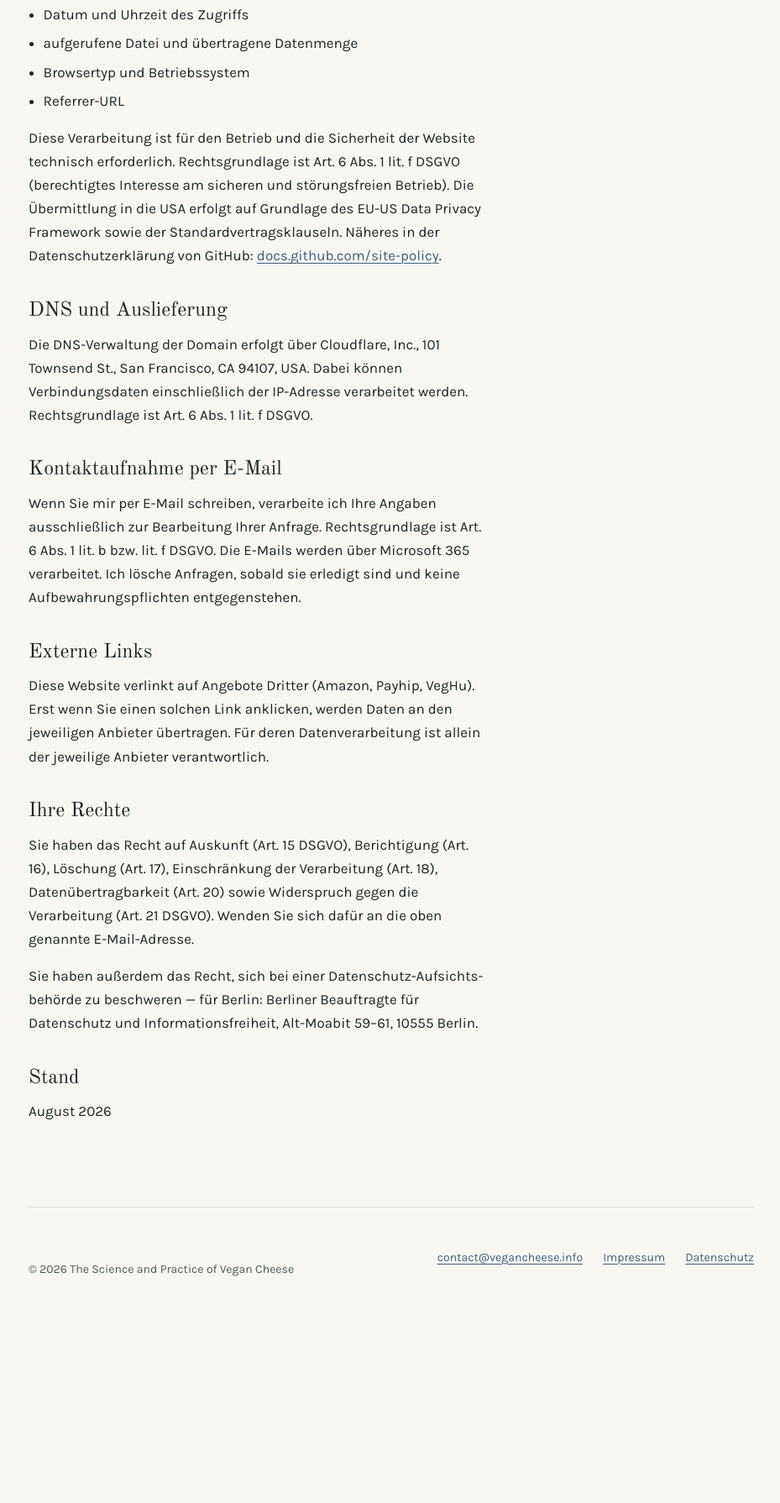
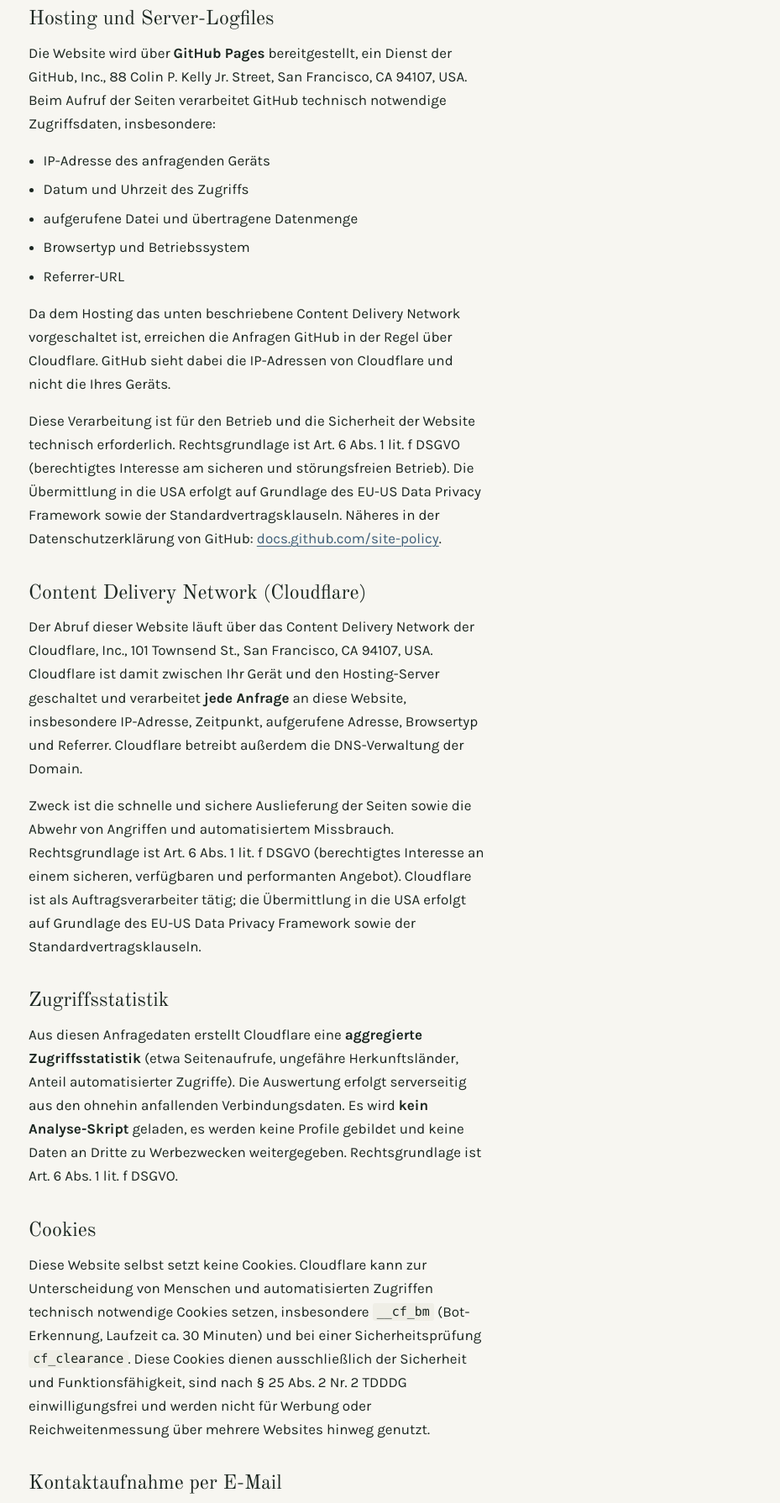
Before and after one commit to cura-loucura/vegancheese.info, a plain HTML site: page datenschutz.html in a window 1280 px wide. Shown: the part 987-2777 px from the top of the page at 84% size, without its empty margins (174-1103 px from the left). Before the commit the page ends 2572 px from the top, so only its background shows below. Drawn offline with Linux system fonts and the light colour scheme.

Commit message:
legal: describe Cloudflare proxy and its cookies accurately
The site stayed proxied through Cloudflare rather than pointing straight
at GitHub Pages, which makes the original text wrong in three places:

- "keine Analyse-Dienste" — Cloudflare produces aggregate traffic stats
  from request data. Now its own Zugriffsstatistik section.
- "keine Cookies" — Cloudflare may set __cf_bm and cf_clearance for bot
  defence. Now named explicitly, with the TDDDG 25(2) exemption that is
  why there is still no consent banner.
- Cloudflare described as DNS only — it proxies every request. Promoted
  from a DNS footnote to a CDN section naming it as Auftragsverarbeiter.

Also notes that GitHub sees Cloudflare's IPs rather than the visitor's,
since the proxy sits in front. Impressum address left as a placeholder.

```diff
--- a/assets/style.css
+++ b/assets/style.css
@@ -339,6 +339,15 @@ a:hover {
   margin-bottom: 0.4rem;
 }
 
+.prose code {
+  font-family: ui-monospace, SFMono-Regular, Menlo, monospace;
+  font-size: 0.88em;
+  background: var(--paper-warm);
+  padding: 0.1em 0.35em;
+  border-radius: 3px;
+  word-break: break-word;
+}
+
 .todo {
   background: var(--rind);
   border-left: 3px solid #b9924a;
--- a/datenschutz.html
+++ b/datenschutz.html
@@ -34,9 +34,10 @@
         <div class="todo">
           <strong>Vor Veröffentlichung prüfen</strong>
           Dieser Text beschreibt die Website so, wie sie technisch tatsächlich
-          gebaut ist: statische Seiten, keine Cookies, keine Analyse, kein
-          Formular. Er ist keine Rechtsberatung. Die Anschrift unter
-          „Verantwortlicher“ muss noch ergänzt werden.
+          gebaut ist: statische Seiten, kein Formular, keine eigenen Cookies,
+          Auslieferung über Cloudflare vor GitHub Pages. Er ist keine
+          Rechtsberatung. Die Anschrift unter „Verantwortlicher“ muss noch
+          ergänzt werden.
         </div>
 
         <h2>Verantwortlicher</h2>
@@ -48,12 +49,20 @@
 
         <h2>Kurzfassung</h2>
         <p>
-          Diese Website setzt <strong>keine Cookies</strong>, bindet
-          <strong>keine Analyse- oder Tracking-Dienste</strong> ein und enthält
-          <strong>kein Kontaktformular</strong>. Schriften und Bilder werden
-          vom eigenen Server ausgeliefert; es werden keine externen Ressourcen
-          nachgeladen. Deshalb gibt es auch keinen Cookie-Banner — es gibt
-          nichts einzuwilligen.
+          Diese Website setzt <strong>keine eigenen Cookies</strong>, bindet
+          <strong>kein Tracking und keine Werbenetzwerke</strong> ein und
+          enthält <strong>kein Kontaktformular</strong>. Schriften und Bilder
+          werden vom eigenen Server ausgeliefert; es werden keine externen
+          Ressourcen nachgeladen und keine Daten an Google übertragen.
+        </p>
+        <p>
+          Die Auslieferung läuft über Cloudflare. Dabei entstehen
+          <strong>aggregierte Zugriffsstatistiken</strong> und es können
+          <strong>technisch notwendige Cookies</strong> zur Bot-Abwehr gesetzt
+          werden. Beides ist für den sicheren Betrieb erforderlich und nach
+          § 25 Abs. 2 TDDDG einwilligungsfrei — deshalb gibt es keinen
+          Cookie-Banner. Eine Wiedererkennung einzelner Personen über mehrere
+          Websites hinweg findet nicht statt.
         </p>
 
         <h2>Hosting und Server-Logfiles</h2>
@@ -71,6 +80,12 @@
           <li>Referrer-URL</li>
         </ul>
         <p>
+          Da dem Hosting das unten beschriebene Content Delivery Network
+          vorgeschaltet ist, erreichen die Anfragen GitHub in der Regel über
+          Cloudflare. GitHub sieht dabei die IP-Adressen von Cloudflare und
+          nicht die Ihres Geräts.
+        </p>
+        <p>
           Diese Verarbeitung ist für den Betrieb und die Sicherheit der Website
           technisch erforderlich. Rechtsgrundlage ist Art. 6 Abs. 1 lit. f
           DSGVO (berechtigtes Interesse am sicheren und störungsfreien Betrieb).
@@ -81,12 +96,48 @@
             docs.github.com/site-policy</a>.
         </p>
 
-        <h2>DNS und Auslieferung</h2>
+        <h2>Content Delivery Network (Cloudflare)</h2>
         <p>
-          Die DNS-Verwaltung der Domain erfolgt über Cloudflare, Inc., 101
-          Townsend St., San Francisco, CA 94107, USA. Dabei können
-          Verbindungsdaten einschließlich der IP-Adresse verarbeitet werden.
-          Rechtsgrundlage ist Art. 6 Abs. 1 lit. f DSGVO.
+          Der Abruf dieser Website läuft über das Content Delivery Network der
+          Cloudflare, Inc., 101 Townsend St., San Francisco, CA 94107, USA.
+          Cloudflare ist damit zwischen Ihr Gerät und den Hosting-Server
+          geschaltet und verarbeitet <strong>jede Anfrage</strong> an diese
+          Website, insbesondere IP-Adresse, Zeitpunkt, aufgerufene Adresse,
+          Browsertyp und Referrer. Cloudflare betreibt außerdem die
+          DNS-Verwaltung der Domain.
+        </p>
+        <p>
+          Zweck ist die schnelle und sichere Auslieferung der Seiten sowie die
+          Abwehr von Angriffen und automatisiertem Missbrauch. Rechtsgrundlage
+          ist Art. 6 Abs. 1 lit. f DSGVO (berechtigtes Interesse an einem
+          sicheren, verfügbaren und performanten Angebot). Cloudflare ist als
+          Auftragsverarbeiter tätig; die Übermittlung in die USA erfolgt auf
+          Grundlage des EU-US Data Privacy Framework sowie der
+          Standardvertragsklauseln.
+        </p>
+
+        <h2>Zugriffsstatistik</h2>
+        <p>
+          Aus diesen Anfragedaten erstellt Cloudflare eine
+          <strong>aggregierte Zugriffsstatistik</strong> (etwa Seitenaufrufe,
+          ungefähre Herkunftsländer, Anteil automatisierter Zugriffe). Die
+          Auswertung erfolgt serverseitig aus den ohnehin anfallenden
+          Verbindungsdaten. Es wird <strong>kein Analyse-Skript</strong>
+          geladen, es werden keine Profile gebildet und keine Daten an Dritte
+          zu Werbezwecken weitergegeben. Rechtsgrundlage ist Art. 6 Abs. 1
+          lit. f DSGVO.
+        </p>
+
+        <h2>Cookies</h2>
+        <p>
+          Diese Website selbst setzt keine Cookies. Cloudflare kann zur
+          Unterscheidung von Menschen und automatisierten Zugriffen technisch
+          notwendige Cookies setzen, insbesondere <code>__cf_bm</code>
+          (Bot-Erkennung, Laufzeit ca. 30 Minuten) und bei einer
+          Sicherheitsprüfung <code>cf_clearance</code>. Diese Cookies dienen
+          ausschließlich der Sicherheit und Funktionsfähigkeit, sind nach
+          § 25 Abs. 2 Nr. 2 TDDDG einwilligungsfrei und werden nicht für
+          Werbung oder Reichweitenmessung über mehrere Websites hinweg genutzt.
         </p>
 
         <h2>Kontaktaufnahme per E-Mail</h2>
```
